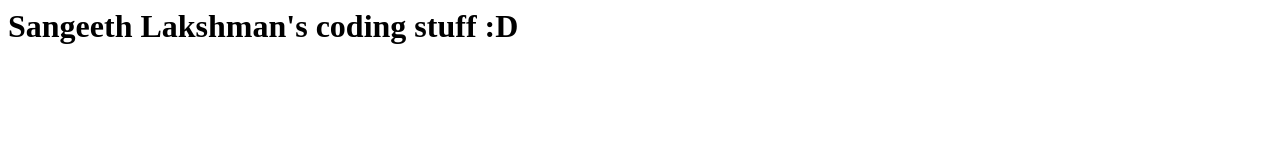
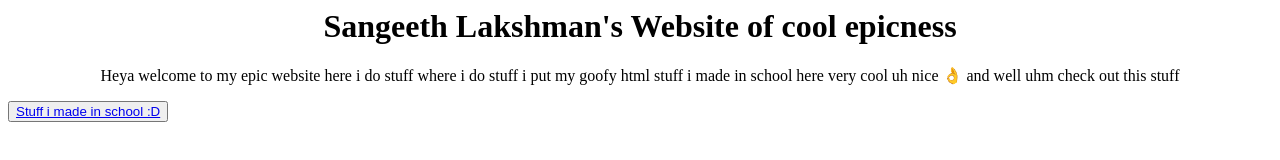
Before and after one commit to SangeethLaxman/sangeethlaxman.github.io, a plain HTML site: page index.html in a window 1280 px wide. Drawn offline with Linux system fonts and the light colour scheme.

Commit message:
gooofy index stuff yaya

```diff
--- a/index.html
+++ b/index.html
@@ -1,11 +1,26 @@
 <html>
     <head>
-
+        <style>
+            p{
+                text-align: center;
+            }
+        </style>
     </head>
     <body>
-        <h1>
-            Sangeeth Lakshman's coding stuff :D
+        <h1 style="text-align: center;">
+            Sangeeth Lakshman's Website of cool epicness
         </h1>
-        <p></p>
+        <p>Heya welcome to my epic website
+            here i do stuff where i do stuff
+            i put my goofy html stuff i made in school here
+            very cool
+            uh
+            nice 👌
+            and well uhm
+            check out this stuff
+        </p>
+        <button>
+            <a type="button" class="buttonhyper" href="https://sangeethlaxman.github.io/school-stuff/">Stuff i made in school :D</a>
+        </button>
     </body>
 <html>
```
